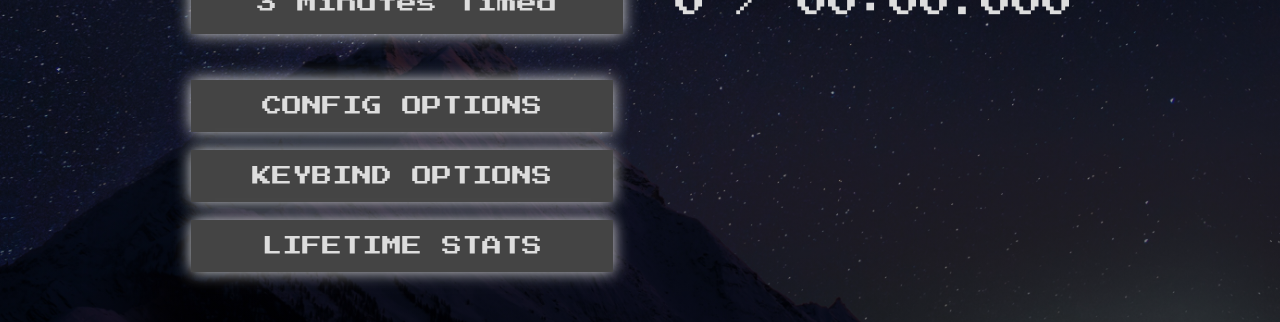
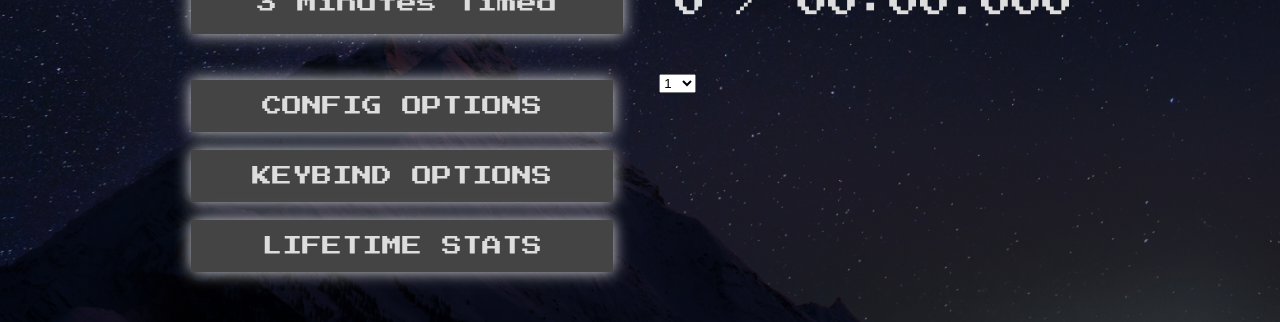
Before and after one commit to atomflunder/tetris-vue-ts, a Vue app: page / in a window 1280 px wide. Shown: the part 460-782 px from the top of the page. Built offline with nearby package versions, Linux system fonts and the light colour scheme.

Commit message:
Add level select

```diff
--- a/src/App.vue
+++ b/src/App.vue
@@ -9,6 +9,8 @@ import ControlMenu from './components/ControlMenu.vue';
 import TotalStats from './components/TotalStats.vue';
 
 let menuChoice = ref(Menu.None);
+
+let levelSelect = ref(1);
 </script>
 
 <template>
@@ -35,6 +37,12 @@ let menuChoice = ref(Menu.None);
             <button class="menu-button" @click="menuChoice = Menu.Control">KEYBIND OPTIONS</button>
             <button class="menu-button" @click="menuChoice = Menu.Stats">LIFETIME STATS</button>
         </div>
+
+        <div class="level-select">
+            <select name="level-select" id="level-select" v-model="levelSelect">
+                <option v-for="i in 20" :value="i" :key="i">{{ i }}</option>
+            </select>
+        </div>
     </div>
 
     <ConfigMenu v-else-if="menuChoice === Menu.Config" @back="menuChoice = Menu.None" />
@@ -46,6 +54,7 @@ let menuChoice = ref(Menu.None);
         :gameMode="menuChoice"
         :max-lines="getMaxLines(menuChoice)"
         :max-time="getMaxTime(menuChoice)"
+        :start-level="levelSelect"
         @back-to-menu="menuChoice = Menu.None"
     />
 </template>
--- a/src/components/TetrisGame.vue
+++ b/src/components/TetrisGame.vue
@@ -19,11 +19,12 @@ const props = defineProps<{
     gameMode: Menu;
     maxLines: number | null;
     maxTime: number | null;
+    startLevel: number;
 }>();
 
 const emits = defineEmits(['back-to-menu']);
 
-const game = ref(new Game(props.gameMode, props.maxLines, props.maxTime));
+const game = ref(new Game(props.gameMode, props.maxLines, props.maxTime, props.startLevel));
 
 onkeydown = (e: KeyboardEvent) => {
     handleInput(e, game.value);
--- a/src/helpers/controls.ts
+++ b/src/helpers/controls.ts
@@ -82,6 +82,8 @@ export const handleInput = (e: KeyboardEvent, game: Game): void => {
     const handleDAS = (fn: () => void): void => {
         // Also we call it once, immediately.
         fn();
+
+        // TODO: Fix DAS When a line gets cleared (game freezed)
 
         let begin: number | null = CONFIG.DAS_DELAY;
         const speed = CONFIG.ARR_SPEED;
--- a/src/helpers/game.ts
+++ b/src/helpers/game.ts
@@ -66,7 +66,8 @@ export class Game {
     constructor(
         gameMode: Menu = Menu.Endless,
         maxLines: number | null = null,
-        maxTime: number | null = null
+        maxTime: number | null = null,
+        startLevel: number = 1
     ) {
         const nextPieces = getRandomPiece([], CONFIG.PIECE_BAG_AMOUNT, true);
 
@@ -106,7 +107,7 @@ export class Game {
         this.score = 0;
         this.totalLines = 0;
         this.lineCounter = [0, 0, 0, 0];
-        this.level = 1;
+        this.level = startLevel;
         this.tSpinCounter = [0, 0];
 
         this.ticks = 0;
@@ -379,8 +380,9 @@ export class Game {
 
         this.score += this.getScore(fullLines.length, multiplier, tSpin, fullClear);
 
-        // TODO: Add Level select.
-        this.level = Math.floor(this.totalLines / 10) + 1;
+        if (this.totalLines / 10 >= this.level) {
+            this.level++;
+        }
 
         // We get the new piece from the stack of next pieces.
         const nextPiece = this.nextPieces[0];
```
